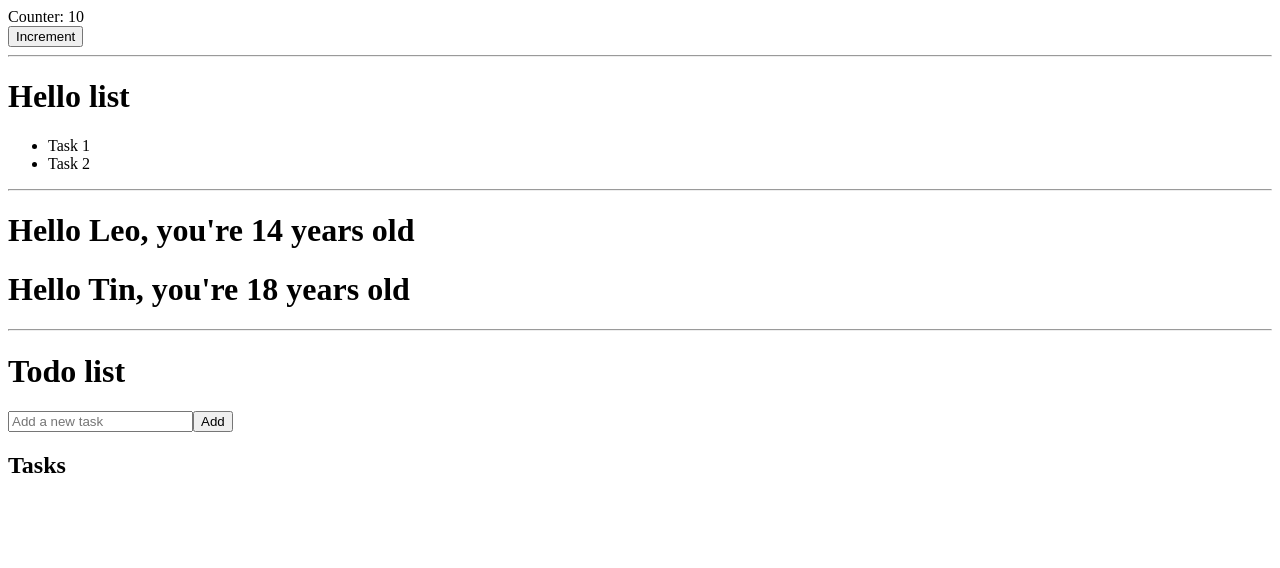
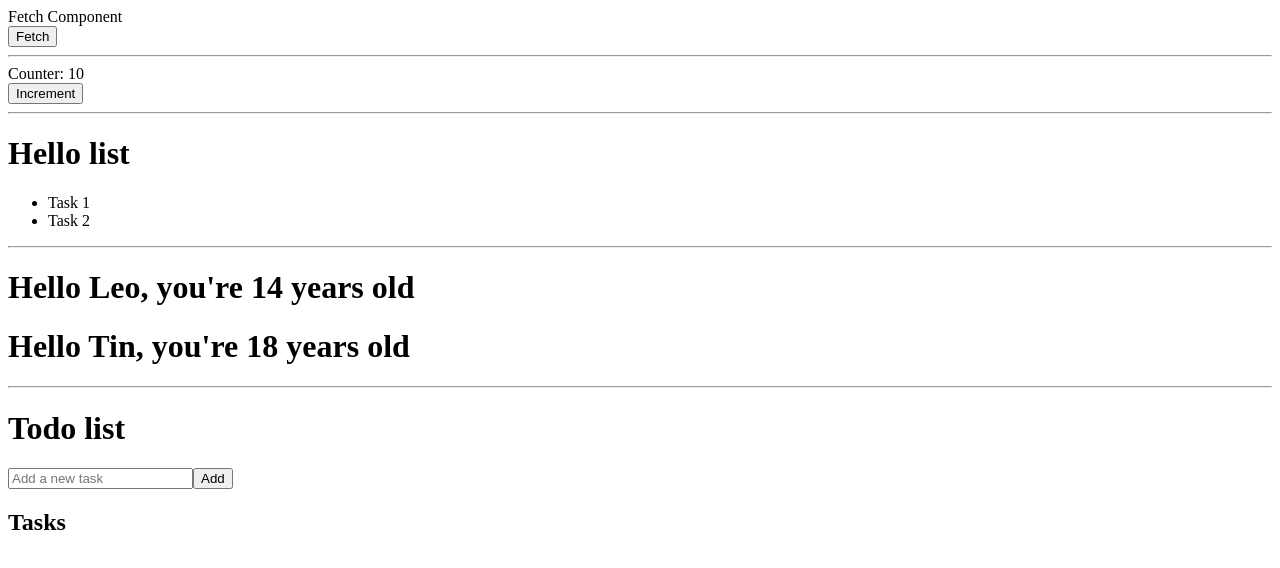
Before and after one commit to Johnryedoethe/todos-fullstack, a React (Vite) app in the folder frontend/: page / in a window 1280 px wide. Shown: the top 568 px of the page. Built offline with nearby package versions, Linux system fonts and the light colour scheme.

Commit message:
Add fetch example

```diff
--- /dev/null
+++ b/frontend/src/Fetch.tsx
@@ -0,0 +1,27 @@
+import { useState } from "react"
+
+export function Fetch() {
+  const [name, setName] = useState("")
+  const [age, setAge] = useState(0)
+
+  async function fetchData() {
+    const res = await fetch("https://api.agify.io/?name=alice")
+    const data = await res.json()
+    setName(data.name)
+    setAge(data.age)
+  }
+
+  return (
+    <>
+      <div>Fetch Component</div>
+      <button onClick={fetchData}>Fetch</button>
+
+      {name !== "" && (
+        <>
+          <p>age: {name}</p>
+          <p>name: {age}</p>
+        </>
+      )}
+    </>
+  )
+}
--- a/frontend/src/main.tsx
+++ b/frontend/src/main.tsx
@@ -1,14 +1,17 @@
 import { StrictMode } from 'react'
 import { createRoot } from 'react-dom/client'
 
+import { Counter } from './Counter'
+import { Fetch } from './Fetch'
+import { Hello, ListExample } from './Hello'
 import { Todos } from './Todos'
-
-import { Hello, ListExample } from './Hello'
-
-import { Counter } from './Counter'
 
 createRoot(document.getElementById('root')!).render(
   <StrictMode>
+    <Fetch />
+
+    <hr />
+
     <Counter />
 
     <hr />
```
